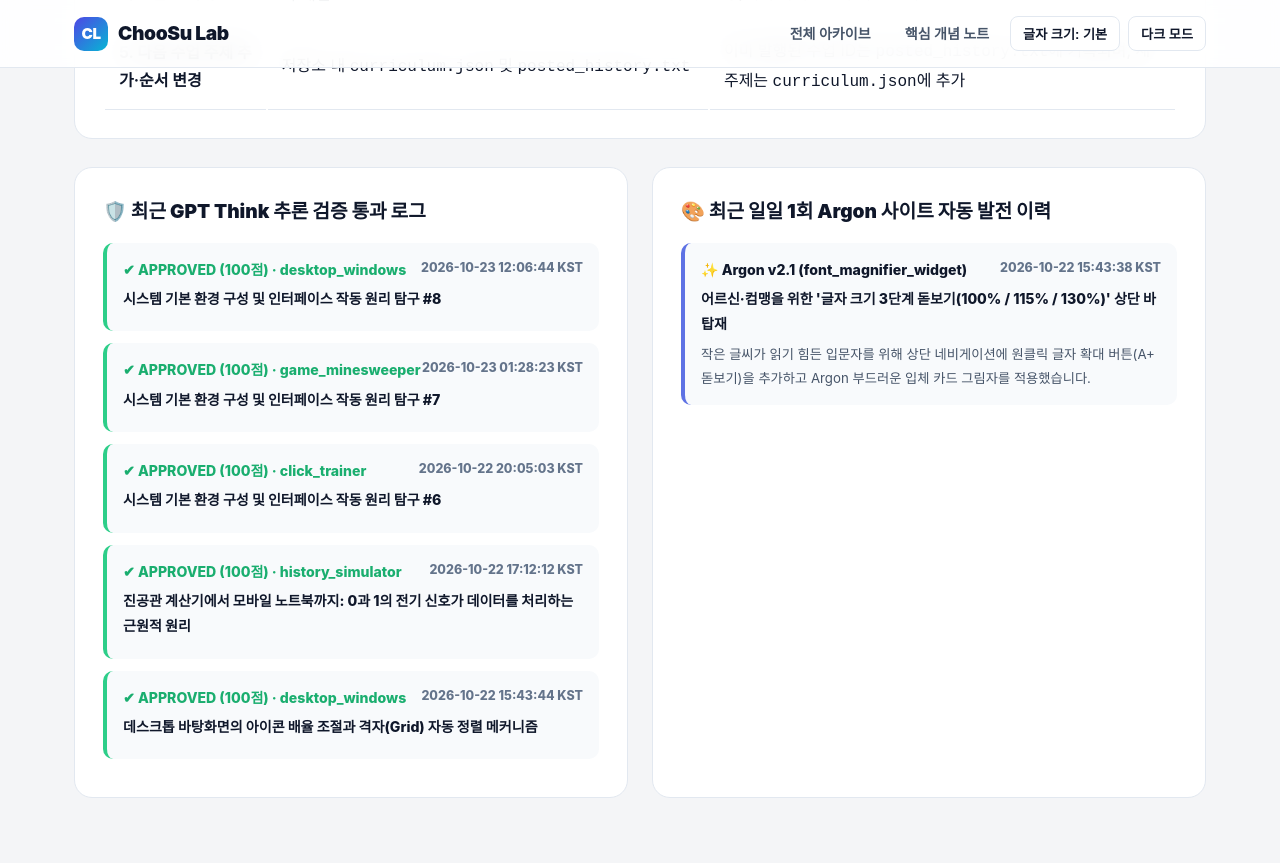
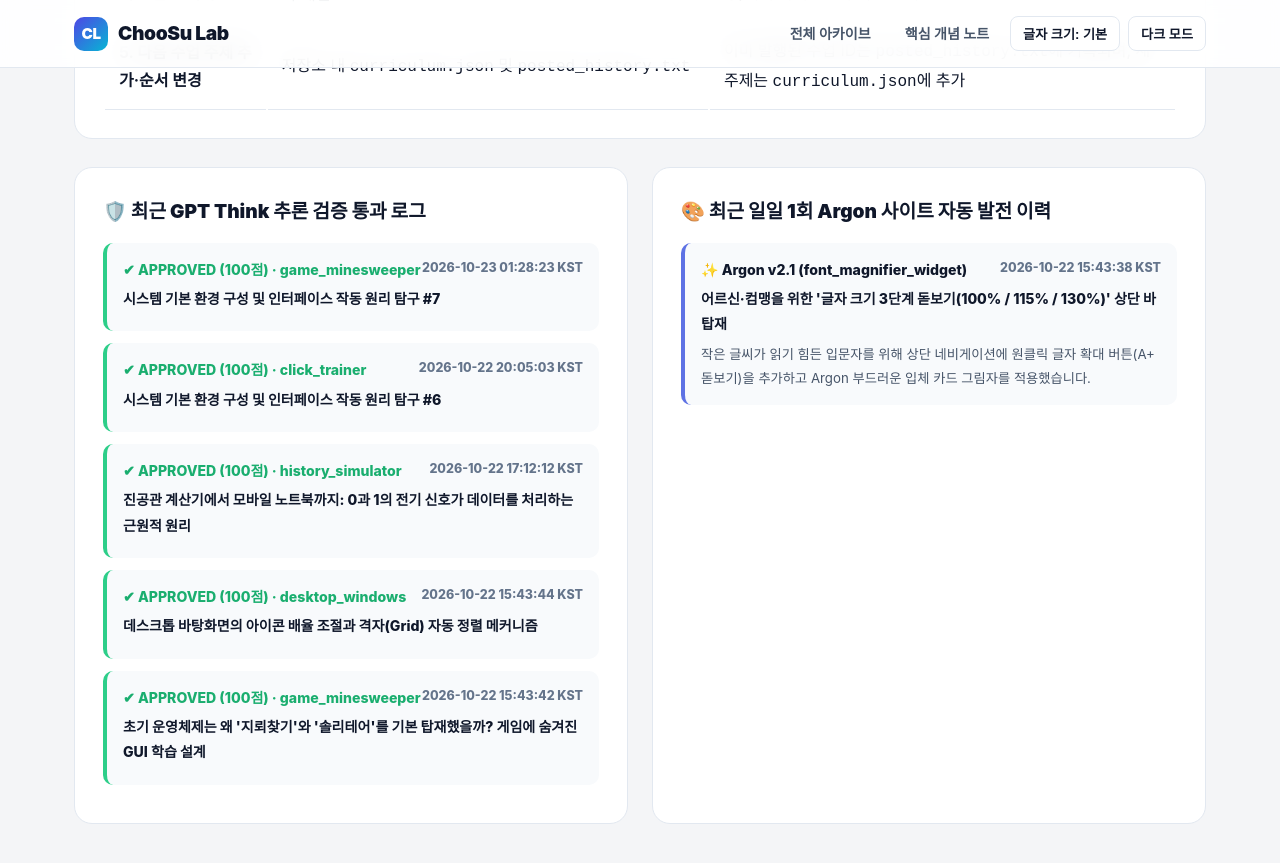
Before and after one commit to 365creed/auto-poster, a Jekyll site: the page built from admin.html, in a window 1280 px wide and 900 px high, scrolled down 1142 px. Shown: the top 863 px of the window. Built offline with Jekyll 4.4.1, drawn with Linux system fonts in a browser that asks for light colours; some web fonts are replaced.

Commit message:
Add files via upload

```diff
--- a/_data/verification_history.json
+++ b/_data/verification_history.json
@@ -1,13 +1,4 @@
 [
-  {
-    "verified_at": "2026-10-23 12:06:44 KST",
-    "target_file": "_posts/2026-10-23-lab-archive-008-20261023_120644.md",
-    "lesson_title": "시스템 기본 환경 구성 및 인터페이스 작동 원리 탐구 #8",
-    "os_scene": "desktop_windows",
-    "verdict": "APPROVED",
-    "score": 100,
-    "notes": "1280x800 캡처 3장 및 본문 구조 내부 검증 통과 (외부 비노출)"
-  },
   {
     "verified_at": "2026-10-23 01:28:23 KST",
     "target_file": "_posts/2026-10-23-lab-archive-007-20261023_012822.md",
```
